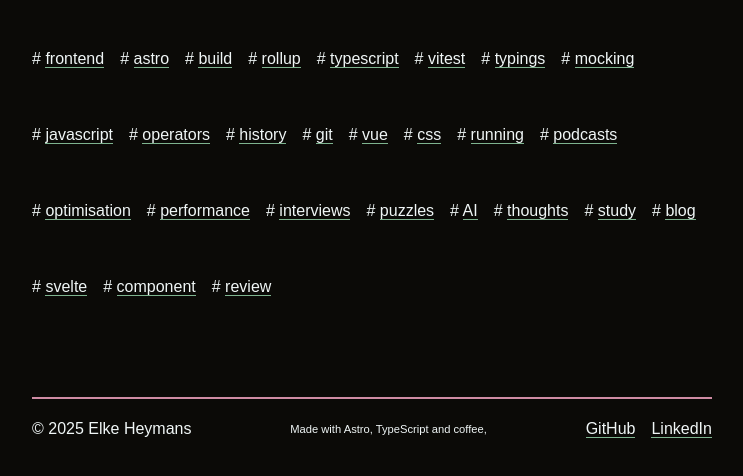
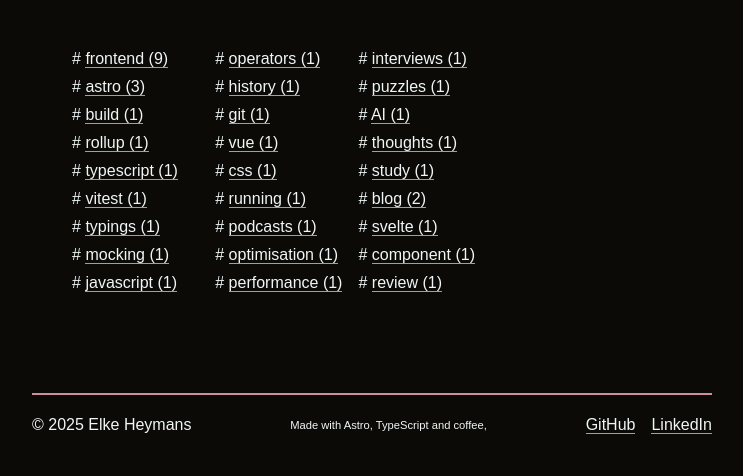
Before and after one commit to ElkeCodes/elkecodesblog, an Astro site: page /tags in a window 1280 px wide. Shown: the part 258-734 px from the top of the page, without its empty margins (268-1011 px from the left). Built offline with nearby package versions, Linux system fonts and the light colour scheme; Astro itself is replaced by a stand-in of ours.

Commit message:
Updated tags page

```diff
--- a/src/components/Tags.astro
+++ b/src/components/Tags.astro
@@ -1,19 +1,23 @@
 ---
 interface Props {
-  tags: Array<string>;
+  tags: Record<string, number>;
 }
 
 const { tags } = Astro.props;
 ---
 
-<nav class="tags" aria-label="Tags used in blogposts">
-  {
-    tags.map((tag) => (
-      <p class="tag">
-        <a href={`/tags/${tag}`}>{tag}</a>
-      </p>
-    ))
-  }
+<nav class="tags" id="tags" aria-label="Tags used in blogposts">
+  <ul aria-labelledby="tags">
+    {
+      Object.entries(tags).map(([tag, number]) => (
+        <li class="tag">
+          <a href={`/tags/${tag}`}>
+            {tag} ({number})
+          </a>
+        </li>
+      ))
+    }
+  </ul>
 </nav>
 
 <style>
@@ -25,6 +29,11 @@
     padding: 0;
   }
 
+  .tags ul {
+    list-style: none;
+    columns: 3;
+  }
+
   .tag::before {
     content: "#";
   }
--- a/src/pages/tags/index.astro
+++ b/src/pages/tags/index.astro
@@ -3,7 +3,20 @@
 import BaseLayout from "@layouts/BaseLayout.astro";
 import { getPublishedPosts } from "@utils/get-published-posts";
 const posts = await getPublishedPosts();
-const tags = [...new Set(posts.map((post) => post.data.tags).flat())];
+const tags = posts
+  .map((post) => post.data.tags)
+  .flat()
+  .reduce(
+    (acc, tag) => {
+      if (acc[tag]) {
+        acc[tag]++;
+      } else {
+        acc[tag] = 1;
+      }
+      return acc;
+    },
+    {} as Record<string, number>
+  );
 const pageTitle = "Tag Index";
 ---
 
```
